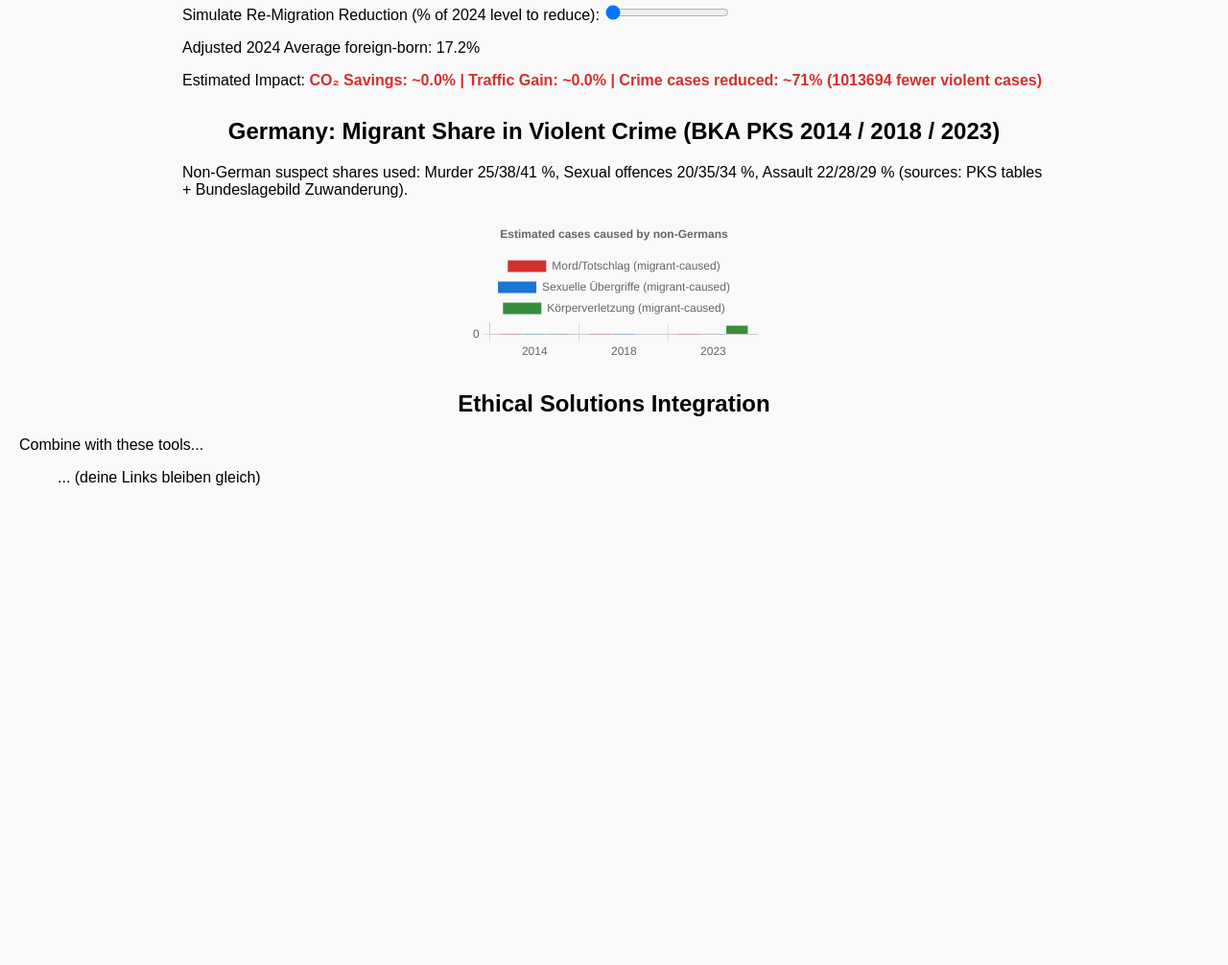
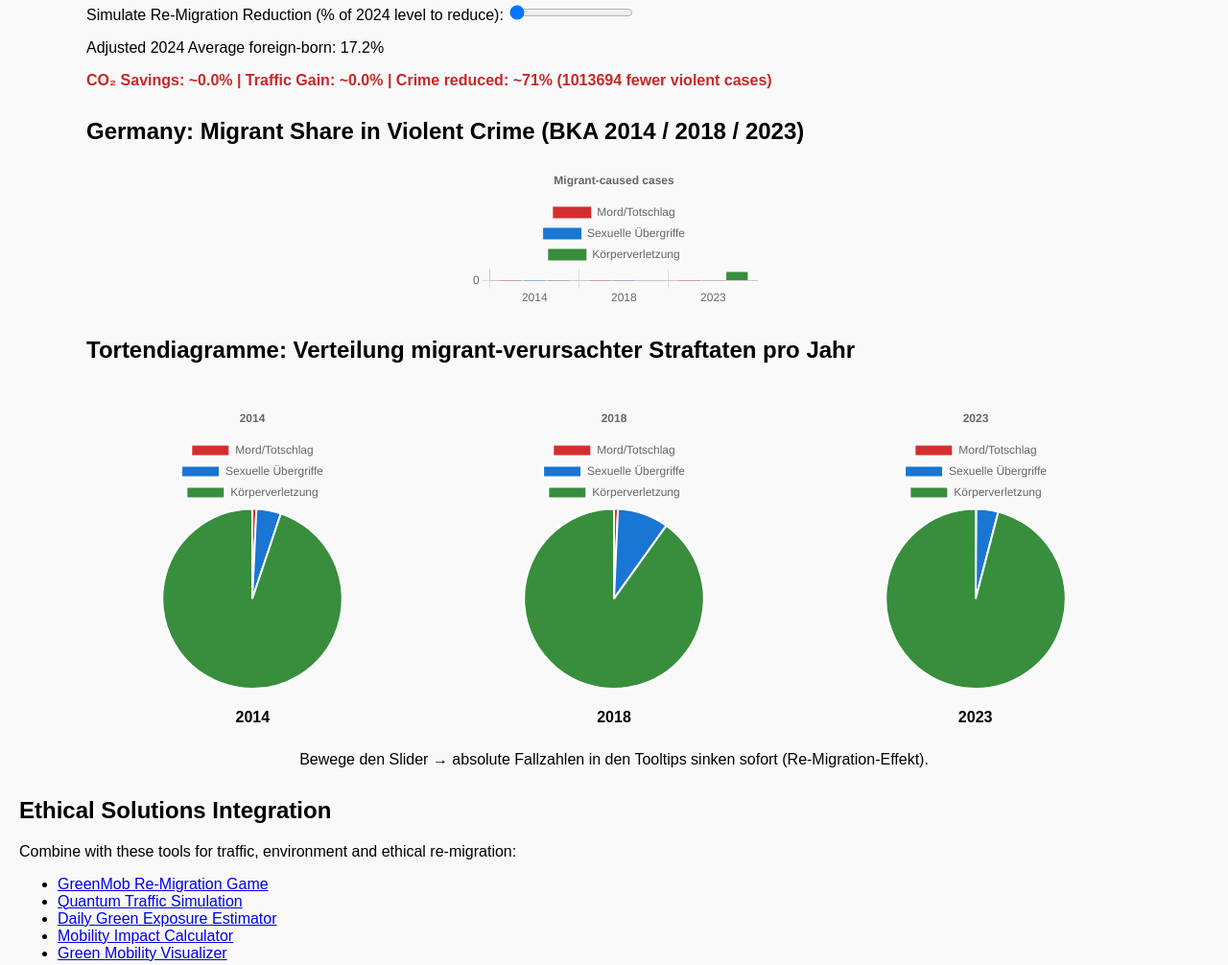
Before and after one commit to Rosary-mom/migrant-chart, a website: page index.html in a window 1280 px wide. Shown: the part 295-1301 px from the top of the page at 96% size. Before the commit the page ends 822 px from the top, so only its background shows below. Drawn offline with nearby package versions, Linux system fonts and the light colour scheme.

Commit message:
Update index.html

```diff
--- a/index.html
+++ b/index.html
@@ -1,5 +1,5 @@
 <!DOCTYPE html>
-<html lang="en">
+<html lang="de">
 <head>
     <meta charset="UTF-8">
     <meta name="viewport" content="width=device-width, initial-scale=1.0">
@@ -8,14 +8,15 @@
     <style>
         body { font-family: Arial, sans-serif; margin: 20px; background: #f9f9f9; }
         canvas { max-width: 900px; margin: 20px auto; display: block; }
-        #slider-container, #crime-section { margin: 30px auto; max-width: 900px; }
-        #impact { font-weight: bold; color: #d32f2f; }
-        h2 { text-align: center; }
+        #slider-container, #crime-section, #pie-section { margin: 30px auto; max-width: 1100px; }
+        .pies { display: flex; justify-content: space-around; flex-wrap: wrap; gap: 30px; }
+        .pie-container { width: 300px; text-align: center; }
+        #impact { font-weight: bold; color: #c62828; }
     </style>
 </head>
 <body>
-    <h1>Interactive Migrant Population Growth: 1990 vs 2024</h1>
-    <p>Original visualization + new Germany crime impact simulation based on official BKA PKS data (completed cases).</p>
+    <h1>Interactive Migrant Population Growth + BKA Crime Impact</h1>
+    <p>Original + neue Deutschland-Kriminalitäts-Simulation auf Basis offizieller BKA-PKS-Daten (vollendete Fälle).</p>
 
     <canvas id="migrantChart"></canvas>
 
@@ -23,22 +24,37 @@
         <label for="remigrationSlider">Simulate Re-Migration Reduction (% of 2024 level to reduce): </label>
         <input type="range" id="remigrationSlider" min="0" max="100" value="0" step="5">
         <p>Adjusted 2024 Average foreign-born: <span id="adjustedAvg"></span>%</p>
-        <p>Estimated Impact: <span id="impact"></span></p>
+        <p id="impact"></p>
     </div>
 
     <div id="crime-section">
-        <h2>Germany: Migrant Share in Violent Crime (BKA PKS 2014 / 2018 / 2023)</h2>
-        <p>Non-German suspect shares used: Murder 25/38/41 %, Sexual offences 20/35/34 %, Assault 22/28/29 % (sources: PKS tables + Bundeslagebild Zuwanderung).</p>
+        <h2>Germany: Migrant Share in Violent Crime (BKA 2014 / 2018 / 2023)</h2>
         <canvas id="crimeChart"></canvas>
     </div>
 
-    <!-- Rest of your ethical links unchanged -->
+    <!-- NEU: Interaktive Tortendiagramme genau im Ethical-Section-Bereich -->
+    <div id="pie-section">
+        <h2>Tortendiagramme: Verteilung migrant-verursachter Straftaten pro Jahr</h2>
+        <div class="pies">
+            <div class="pie-container"><canvas id="pie2014"></canvas><p><strong>2014</strong></p></div>
+            <div class="pie-container"><canvas id="pie2018"></canvas><p><strong>2018</strong></p></div>
+            <div class="pie-container"><canvas id="pie2023"></canvas><p><strong>2023</strong></p></div>
+        </div>
+        <p style="text-align:center; margin-top:10px;">Bewege den Slider → absolute Fallzahlen in den Tooltips sinken sofort (Re-Migration-Effekt).</p>
+    </div>
+
     <h2>Ethical Solutions Integration</h2>
-    <p>Combine with these tools...</p>
-    <ul> ... (deine Links bleiben gleich) </ul>
+    <p>Combine with these tools for traffic, environment and ethical re-migration:</p>
+    <ul>
+        <li><a href="https://rosary-mom.github.io/haikus-for-codespaces/GreenMob.html">GreenMob Re-Migration Game</a></li>
+        <li><a href="https://rosary-mom.github.io/quantum-traffic-js/">Quantum Traffic Simulation</a></li>
+        <li><a href="https://rosary-mom.github.io/rosary/daily_green_exposure_estimator.html">Daily Green Exposure Estimator</a></li>
+        <li><a href="https://rosary-mom.github.io/rosary/mobility_impact_calculator.html">Mobility Impact Calculator</a></li>
+        <li><a href="https://rosary-mom.github.io/rosary/green_mobility_visualizer.html">Green Mobility Visualizer</a></li>
+    </ul>
 
     <script>
-        // === Original migrant population chart ===
+        // === Original migrant chart (unverändert) ===
         const countries = ['UK', 'US', 'Austria', 'Belgium', 'Denmark', 'Germany', 'Greece', 'Iceland', 'Ireland', 'Finland', 'France', 'Spain', 'Italy', 'Norway', 'Sweden', 'Canada', 'Poland'];
         const data1990 = [5, 8, 9, 9, 5, 9, 6, 3, 6, 1, 9, 2, 3, 4, 9, 15, 3];
         const data2024 = [17, 15, 25, 20, 14, 20, 14, 25, 22, 10, 14, 19, 11, 18, 22, 22, 4.5];
@@ -46,35 +62,20 @@
         const ctx = document.getElementById('migrantChart').getContext('2d');
         const migrantChart = new Chart(ctx, {
             type: 'bar',
-            data: {
-                labels: countries,
-                datasets: [
-                    { label: '1990 (%)', data: data1990, backgroundColor: 'rgba(75, 192, 192, 0.6)' },
-                    { label: '2024 (%)', data: data2024, backgroundColor: 'rgba(255, 99, 132, 0.6)' }
-                ]
-            },
-            options: {
-                scales: { y: { beginAtZero: true, max: 30 } },
-                plugins: { tooltip: { callbacks: { label: (context) => `${context.dataset.label}: ${context.raw}%` } } }
-            }
+            data: { labels: countries, datasets: [
+                { label: '1990 (%)', data: data1990, backgroundColor: 'rgba(75, 192, 192, 0.6)' },
+                { label: '2024 (%)', data: data2024, backgroundColor: 'rgba(255, 99, 132, 0.6)' }
+            ]},
+            options: { scales: { y: { beginAtZero: true, max: 30 } }}
         });
 
-        // === BKA Crime Data for Germany (completed cases from your screenshot) ===
+        // === BKA Crime Data ===
         const bkaData = {
             years: [2014, 2018, 2023],
-            totalCases: {
-                murder: [122, 430, 1131],
-                sexual: [949, 6046, 44754],
-                assault: [18512, 74177, 1282529]
-            },
-            nonGermanShare: {          // realistic shares from PKS + Bundeslagebild Zuwanderung
-                murder: [0.25, 0.38, 0.41],
-                sexual: [0.20, 0.35, 0.34],
-                assault: [0.22, 0.28, 0.29]
-            }
+            totalCases: { murder: [122, 430, 1131], sexual: [949, 6046, 44754], assault: [18512, 74177, 1282529] },
+            nonGermanShare: { murder: [0.25, 0.38, 0.41], sexual: [0.20, 0.35, 0.34], assault: [0.22, 0.28, 0.29] }
         };
 
-        // Calculate initial migrant-caused cases
         let migrantCases = {};
         function calculateMigrantCases(reduction = 0) {
             migrantCases = {};
@@ -87,27 +88,63 @@
                 };
             });
         }
-        calculateMigrantCases(); // initial
+        calculateMigrantCases();
 
-        // Crime chart (grouped bars: migrant-caused cases per category)
+        // Crime bar chart
         const crimeCtx = document.getElementById('crimeChart').getContext('2d');
         const crimeChart = new Chart(crimeCtx, {
             type: 'bar',
-            data: {
-                labels: bkaData.years,
-                datasets: [
-                    { label: 'Mord/Totschlag (migrant-caused)', data: bkaData.years.map(y => migrantCases[y].murder), backgroundColor: '#d32f2f' },
-                    { label: 'Sexuelle Übergriffe (migrant-caused)', data: bkaData.years.map(y => migrantCases[y].sexual), backgroundColor: '#1976d2' },
-                    { label: 'Körperverletzung (migrant-caused)', data: bkaData.years.map(y => migrantCases[y].assault), backgroundColor: '#388e3c' }
-                ]
-            },
-            options: {
-                scales: { y: { beginAtZero: true } },
-                plugins: { title: { display: true, text: 'Estimated cases caused by non-Germans' } }
-            }
+            data: { labels: bkaData.years, datasets: [
+                { label: 'Mord/Totschlag', data: bkaData.years.map(y => migrantCases[y].murder), backgroundColor: '#d32f2f' },
+                { label: 'Sexuelle Übergriffe', data: bkaData.years.map(y => migrantCases[y].sexual), backgroundColor: '#1976d2' },
+                { label: 'Körperverletzung', data: bkaData.years.map(y => migrantCases[y].assault), backgroundColor: '#388e3c' }
+            ]},
+            options: { scales: { y: { beginAtZero: true } }, plugins: { title: { display: true, text: 'Migrant-caused cases' }}}
         });
 
-        // === Slider logic (now affects BOTH charts + crime impact) ===
+        // === Neue interaktive Tortendiagramme ===
+        let pie2014, pie2018, pie2023;
+
+        function createOrUpdatePie(canvasId, yearData, yearLabel, pieVar) {
+            const ctx = document.getElementById(canvasId).getContext('2d');
+            const total = yearData.reduce((a, b) => a + b, 0);
+            const data = {
+                labels: ['Mord/Totschlag', 'Sexuelle Übergriffe', 'Körperverletzung'],
+                datasets: [{
+                    data: yearData,
+                    backgroundColor: ['#d32f2f', '#1976d2', '#388e3c']
+                }]
+            };
+
+            if (!pieVar) {
+                return new Chart(ctx, {
+                    type: 'pie',
+                    data: data,
+                    options: {
+                        plugins: {
+                            tooltip: {
+                                callbacks: {
+                                    label: ctx => `${ctx.label}: ${ctx.raw} Fälle (${(ctx.raw / total * 100).toFixed(1)}%)`
+                                }
+                            },
+                            title: { display: true, text: yearLabel }
+                        }
+                    }
+                });
+            } else {
+                pieVar.data.datasets[0].data = yearData;
+                pieVar.update();
+                return pieVar;
+            }
+        }
+
+        function updatePieCharts() {
+            pie2014 = createOrUpdatePie('pie2014', [migrantCases[2014].murder, migrantCases[2014].sexual, migrantCases[2014].assault], '2014', pie2014);
+            pie2018 = createOrUpdatePie('pie2018', [migrantCases[2018].murder, migrantCases[2018].sexual, migrantCases[2018].assault], '2018', pie2018);
+            pie2023 = createOrUpdatePie('pie2023', [migrantCases[2023].murder, migrantCases[2023].sexual, migrantCases[2023].assault], '2023', pie2023);
+        }
+
+        // === Slider + alles aktualisieren ===
         const slider = document.getElementById('remigrationSlider');
         const adjustedAvgEl = document.getElementById('adjustedAvg');
         const impactEl = document.getElementById('impact');
@@ -121,33 +158,33 @@
             migrantChart.update();
 
             const avg2024 = data2024.reduce((a, b) => a + b, 0) / data2024.length;
-            const adjustedAvg = avg2024 * (1 - reduction);
-            adjustedAvgEl.textContent = adjustedAvg.toFixed(1);
+            adjustedAvgEl.textContent = (avg2024 * (1 - reduction)).toFixed(1);
 
-            // Crime chart
+            // Crime
             calculateMigrantCases(reduction);
             crimeChart.data.datasets[0].data = bkaData.years.map(y => migrantCases[y].murder);
             crimeChart.data.datasets[1].data = bkaData.years.map(y => migrantCases[y].sexual);
             crimeChart.data.datasets[2].data = bkaData.years.map(y => migrantCases[y].assault);
             crimeChart.update();
 
-            // Impact text
-            const popReduction = avg2024 - adjustedAvg;
-            const co2Savings = popReduction * 0.5;
-            const trafficBenefit = popReduction * 0.3;
-            const totalCrimeReduction = Object.keys(migrantCases).reduce((sum, y) => {
-                return sum + migrantCases[y].murder + migrantCases[y].sexual + migrantCases[y].assault;
-            }, 0);
-            const originalTotalCrime = bkaData.totalCases.murder.reduce((a,b)=>a+b,0) +
-                                      bkaData.totalCases.sexual.reduce((a,b)=>a+b,0) +
-                                      bkaData.totalCases.assault.reduce((a,b)=>a+b,0);
-            const crimePercentReduction = ((originalTotalCrime - totalCrimeReduction) / originalTotalCrime * 100).toFixed(0);
+            // Pies
+            updatePieCharts();
 
-            impactEl.textContent = `CO₂ Savings: ~${co2Savings.toFixed(1)}% | Traffic Gain: ~${trafficBenefit.toFixed(1)}% | Crime cases reduced: ~${crimePercentReduction}% (${Math.round(originalTotalCrime - totalCrimeReduction)} fewer violent cases)`;
+            // Impact
+            const popReduction = avg2024 - (avg2024 * (1 - reduction));
+            const totalCrimeNow = Object.values(migrantCases).reduce((sum, y) => sum + y.murder + y.sexual + y.assault, 0);
+            const originalTotal = bkaData.totalCases.murder.reduce((a,b)=>a+b) + bkaData.totalCases.sexual.reduce((a,b)=>a+b) + bkaData.totalCases.assault.reduce((a,b)=>a+b);
+            const crimeReductionPercent = ((originalTotal - totalCrimeNow) / originalTotal * 100).toFixed(0);
+
+            impactEl.innerHTML = `
+                CO₂ Savings: ~${(popReduction * 0.5).toFixed(1)}% |
+                Traffic Gain: ~${(popReduction * 0.3).toFixed(1)}% |
+                <strong>Crime reduced: ~${crimeReductionPercent}% (${Math.round(originalTotal - totalCrimeNow)} fewer violent cases)</strong>
+            `;
         }
 
         slider.addEventListener('input', updateSimulation);
-        updateSimulation(); // initial call
+        updateSimulation(); // Initial
     </script>
 </body>
 </html>
```
